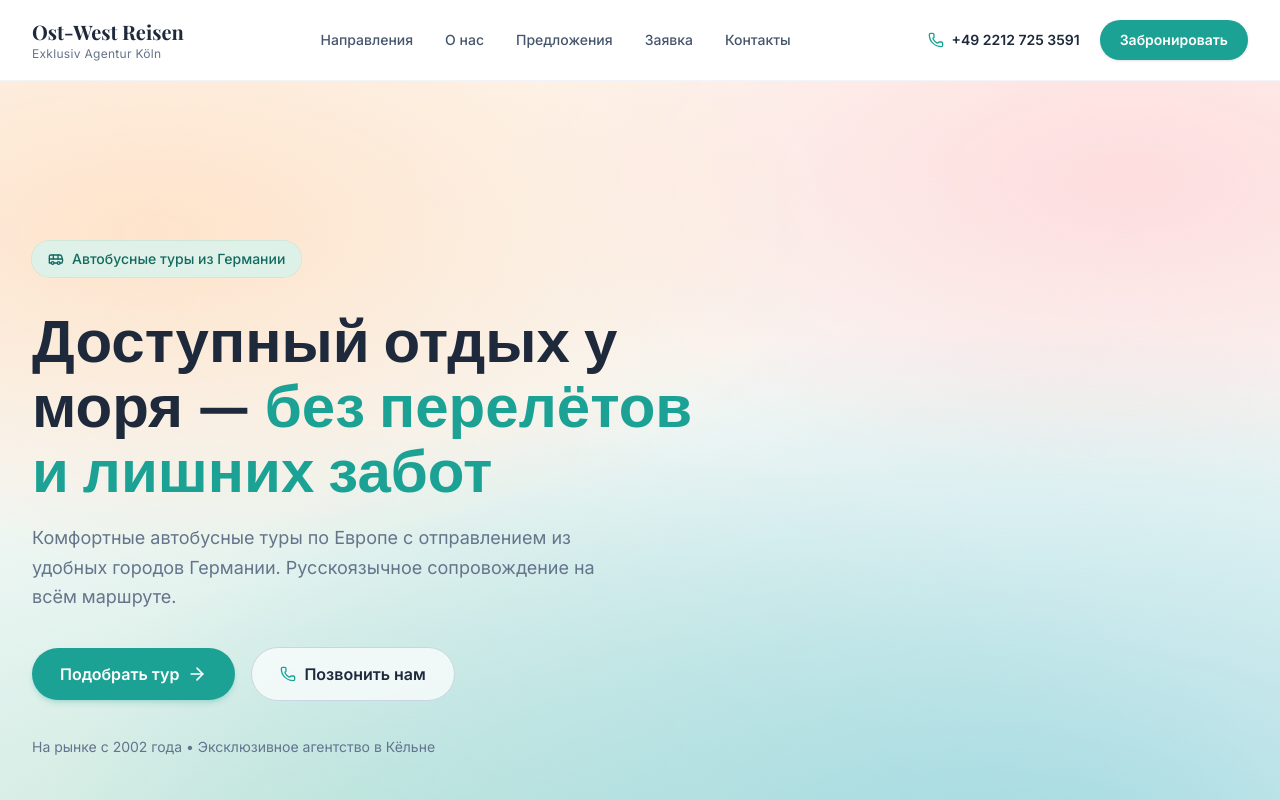
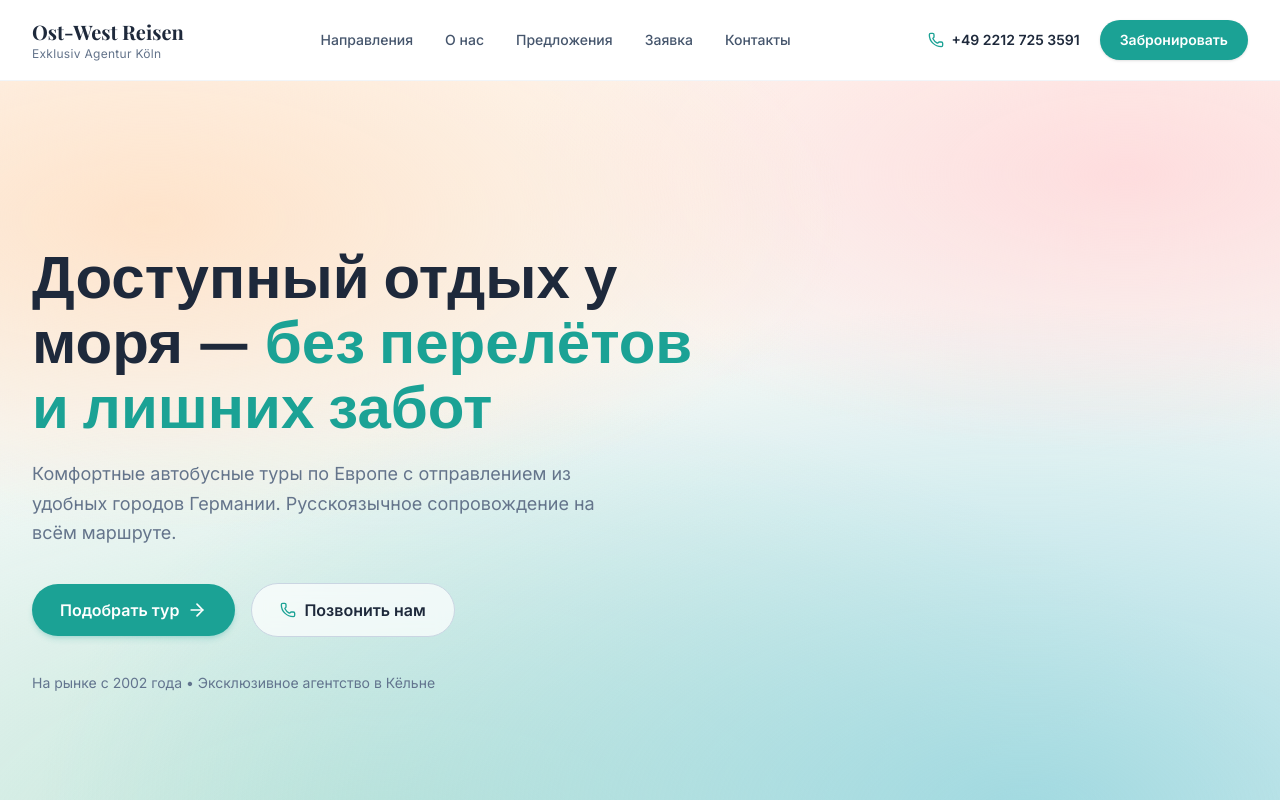
Before and after one commit to chokolate73/ost-west-reisen, a Next.js app: page / in a window 1280 px wide. Shown: the top 800 px of the page. Built offline with nearby package versions, Linux system fonts and the light colour scheme.

Commit message:
Remove "Автобусные туры из Германии" hero badge
https://claude.ai/code/session_01C248XHzoj2vVH2rRg9pbiA

```diff
--- a/components/Hero.tsx
+++ b/components/Hero.tsx
@@ -1,4 +1,4 @@
-import { Bus, ArrowRight, Phone } from "lucide-react";
+import { ArrowRight, Phone } from "lucide-react";
 
 const PHONE = "+49 2212 725 3591";
 
@@ -7,12 +7,7 @@ export default function Hero() {
     <section id="top" className="hero-watercolor relative overflow-hidden">
       <div className="mx-auto max-w-7xl px-4 py-24 sm:px-6 sm:py-32 lg:px-8 lg:py-40">
         <div className="max-w-2xl">
-          <span className="inline-flex items-center gap-2 rounded-full bg-brand-100/80 px-4 py-2 text-sm font-medium text-brand-700 ring-1 ring-brand-200/60">
-            <Bus className="size-4" />
-            Автобусные туры из Германии
-          </span>
-
-          <h1 className="mt-7 font-serif text-5xl font-bold leading-[1.08] text-ink sm:text-6xl">
+          <h1 className="font-serif text-5xl font-bold leading-[1.08] text-ink sm:text-6xl">
             Доступный отдых у моря —{" "}
             <span className="text-brand-500">
               без перелётов и лишних забот
```
